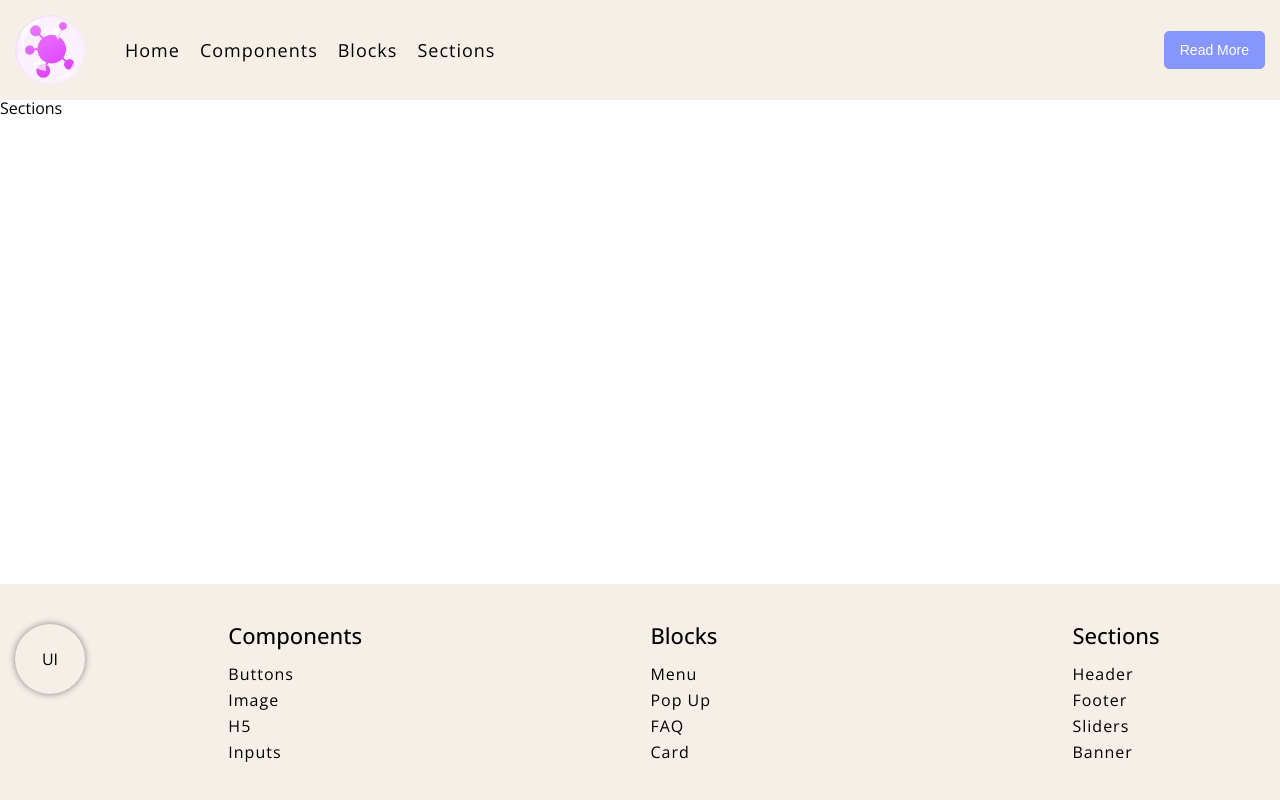
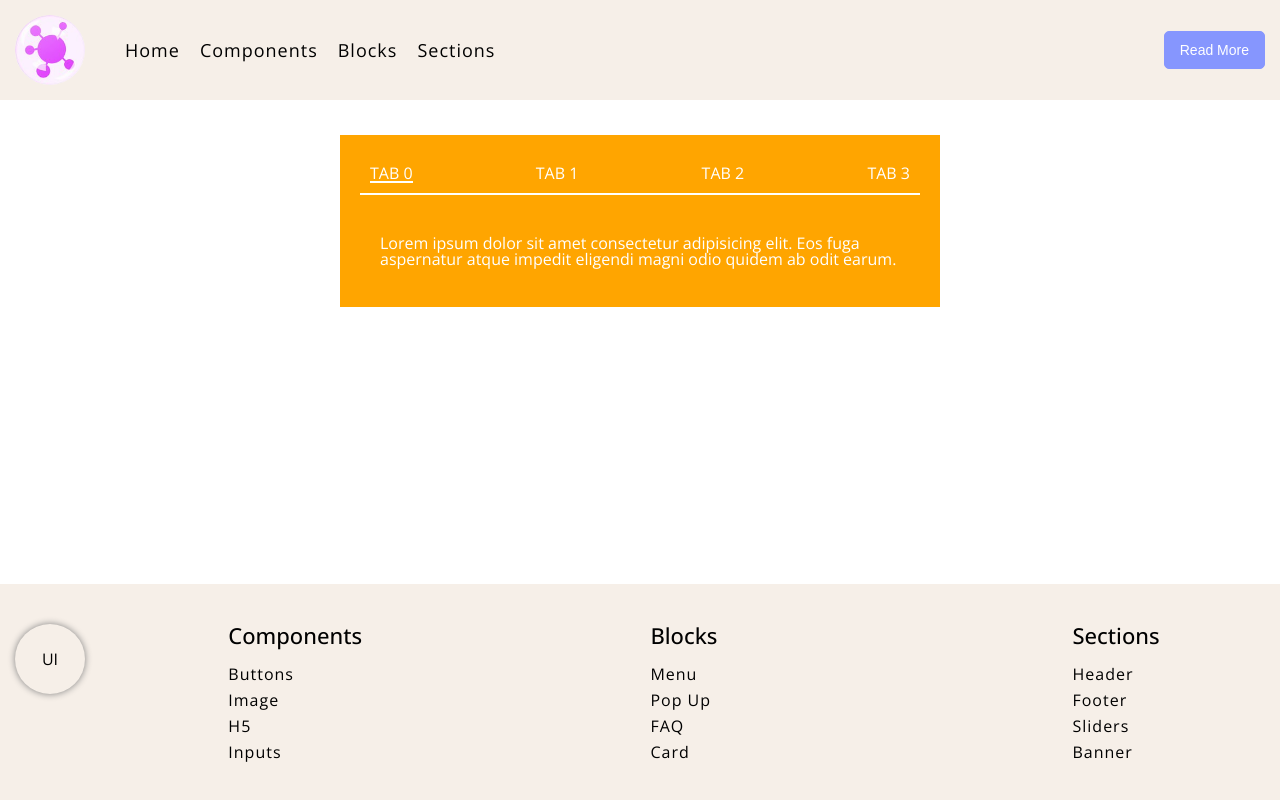
Before and after one commit to IliaRyzhenkov/lib-components, a React (Create React App) app: page /sections in a window 1280 px wide. Built offline with nearby package versions, Linux system fonts and the light colour scheme.

Commit message:
add Tabs

```diff
--- a/package.json
+++ b/package.json
@@ -41,8 +41,5 @@
       "last 1 firefox version",
       "last 1 safari version"
     ]
-  },
-  "devDependencies": {
-    "dts-css-modules-loader": "^2.0.1"
   }
 }
--- a/src/my-lib/blocks/pop-up.tsx
+++ b/src/my-lib/blocks/pop-up.tsx
@@ -5,7 +5,6 @@
 
 
 interface IPopupContent extends IGlobal {
-  open?: boolean
   display?: 'flex' | 'block' | 'inline-flex' | 'inline-block' | 'inline' | 'inline-flex' | 'grid' | 'inline-grid' | 'flow-root',
   justifycontent?: 'center' | 'space-between' | 'space-around' | 'flex-end' | 'flex-start' | 'left' | 'right',
   alignitems?: 'center' | 'flex-end' | 'flex-start' | 'left' | 'right'
@@ -22,6 +21,7 @@
 }
 
 export interface IPopup extends IPopupContent, IPopupEclipse {
+  open?: boolean
   children: React.ReactNode
   openPopup?: any
 }
--- /dev/null
+++ b/src/my-lib/blocks/tabs.tsx
@@ -0,0 +1,125 @@
+import styled from 'styled-components'
+import { IGlobal } from '../models/global'
+
+
+
+
+interface ITabsWrapper extends IGlobal {
+  open?: boolean
+  display?: 'flex' | 'block' | 'inline-flex' | 'inline-block' | 'inline' | 'inline-flex' | 'grid' | 'inline-grid' | 'flow-root',
+  justifycontent?: 'center' | 'space-between' | 'space-around' | 'flex-end' | 'flex-start' | 'left' | 'right',
+  alignitems?: 'center' | 'flex-end' | 'flex-start' | 'left' | 'right'
+  flexWrap?: 'wrap' | 'wrap-reverse' | 'nowrap' | 'inherit' | 'initial' | 'unset'
+  w?: string
+  h?: string
+  mw?: string
+  mh?: string
+  shadow?: string,
+  shadowcolor?: string,
+  br?: string,
+  border?: string
+}
+
+interface ITabs extends ITabsWrapper {
+
+}
+interface ITab extends IGlobal {
+  active?: string
+}
+
+interface ITabsContent extends ITabsWrapper {
+  index: number
+
+}
+
+
+
+
+export const TabsWrapper = styled.section<ITabsWrapper>`
+  width: ${(p) => p.w};
+  height: ${(p) => p.h};
+  max-width: ${(p) => p.mw};
+  max-height: ${(p) => p.mh};
+  display: ${(p) => p.display};
+  flex-wrap: ${(p) => p.flexWrap};
+  justify-content: ${(p) => p.justifycontent};
+  align-items: ${(p) => p.alignitems};
+  color: ${(p) => p.color};
+  background: ${(p) => p.bg};
+  padding: ${(p) => p.p};
+  padding-top: ${(p) => p.pt};
+  padding-bottom: ${(p) => p.pb};
+  padding-left: ${(p) => p.pl};
+  padding-right: ${(p) => p.pr};
+  margin: ${(p) => p.m};
+  margin-top: ${(p) => p.mt};
+  margin-bottom: ${(p) => p.mb};
+  margin-left: ${(p) => p.ml};
+  margin-right: ${(p) => p.mr};
+  ${(p) => p.sx};
+`
+export const Tabs = styled.ul<ITabs>`
+  width: ${(p) => p.w};
+  height: ${(p) => p.h};
+  max-width: ${(p) => p.mw};
+  max-height: ${(p) => p.mh};
+  display: ${(p) => p.display ?? 'flex'};
+  flex-wrap: ${(p) => p.flexWrap};
+  justify-content: ${(p) => p.justifycontent ?? 'space-between'};
+  align-items: ${(p) => p.alignitems};
+  border-radius: ${(p) => p.br};
+  border:${(p) => p.border};
+  box-shadow: ${(p) => p.shadow ? `0px 0px 7px 3px ${p.shadowcolor ?? 'grey'}` : false};
+  color: ${(p) => p.color};
+  padding: ${(p) => p.p};
+  padding-top: ${(p) => p.pt};
+  padding-bottom: ${(p) => p.pb};
+  padding-left: ${(p) => p.pl};
+  padding-right: ${(p) => p.pr};
+  margin: ${(p) => p.m};
+  margin-top: ${(p) => p.mt};
+  margin-bottom: ${(p) => p.mb};
+  margin-left: ${(p) => p.ml};
+  margin-right: ${(p) => p.mr};
+  ${(p) => p.sx};
+`
+export const Tab = styled.li<ITab>`
+  cursor: pointer;
+  color: ${(p) => p.color};
+  padding: ${(p) => p.p};
+  padding-top: ${(p) => p.pt};
+  padding-bottom: ${(p) => p.pb};
+  padding-left: ${(p) => p.pl};
+  padding-right: ${(p) => p.pr};
+  margin: ${(p) => p.m};
+  margin-top: ${(p) => p.mt};
+  margin-bottom: ${(p) => p.mb};
+  margin-left: ${(p) => p.ml};
+  margin-right: ${(p) => p.mr};
+  ${(p) => p.sx};
+  &.active{
+    border-bottom: 2px solid;
+    }
+`
+export const TabsContent = styled.div<ITabsContent>`
+  width: ${(p) => p.w};
+  height: ${(p) => p.h};
+  max-width: ${(p) => p.mw};
+  max-height: ${(p) => p.mh};
+  display: ${(p) => p.display};
+  flex-wrap: ${(p) => p.flexWrap};
+  justify-content: ${(p) => p.justifycontent};
+  align-items: ${(p) => p.alignitems};
+  color: ${(p) => p.color};
+  padding: ${(p) => p.p};
+  padding-top: ${(p) => p.pt};
+  padding-bottom: ${(p) => p.pb};
+  padding-left: ${(p) => p.pl};
+  padding-right: ${(p) => p.pr};
+  margin: ${(p) => p.m};
+  margin-top: ${(p) => p.mt};
+  margin-bottom: ${(p) => p.mb};
+  margin-left: ${(p) => p.ml};
+  margin-right: ${(p) => p.mr};
+  ${(p) => p.sx};
+`
--- a/src/project/pages/components/index.tsx
+++ b/src/project/pages/components/index.tsx
@@ -1,4 +1,4 @@
-import React from 'react';
+
 import { Box, Container } from '../../../my-lib/layout';
 import { Form, Input, Textarea } from '../../../my-lib/components/form';
 import { Button } from '../../../my-lib/components/buttons';
@@ -13,14 +13,8 @@
           <Input type='text' w={'49%'} placeholder='Enter Lastname' />
         </Box>
         <Input type='email' placeholder='Enter Email' />
-      <Textarea placeholder='Message' h='150px'/>
-      <Button type='submit' p='10px 70px' mt='20px' hover='reverseBorder'>Send</Button>
-      <select id="cars">
-  <option value="volvo">Volvo</option>
-  <option value="saab">Saab</option>
-  <option value="opel">Opel</option>
-  <option value="audi">Audi</option>
-</select>
+        <Textarea placeholder='Message' h='150px' />
+        <Button type='submit' p='10px 70px' mt='20px' hover='reverseBorder'>Send</Button>
       </Form>
     </Container>
   )
--- a/src/project/pages/sections/index.tsx
+++ b/src/project/pages/sections/index.tsx
@@ -1,9 +1,58 @@
-import React from 'react';
+import React, { useState } from 'react';
+import { Tab, Tabs, TabsContent, TabsWrapper } from '../../../my-lib/blocks/tabs';
 
 
 const Sections = () => {
- return(
- <h1>Sections</h1>
-)
+  const [tabIndex, setTabIndex] = useState(0)
+  const dataTabs = [
+    {
+      tab: 'tab 0',
+      content: 'Lorem ipsum dolor sit amet consectetur adipisicing elit. Eos fuga aspernatur atque impedit eligendi magni odio quidem ab odit earum.'
+    },
+    {
+      tab: 'tab 1',
+      content: 'Lorem ipsum dolor sit amet consectetur adipisicing elit. Eoodio quidem ab odit earum.'
+    },
+    {
+      tab: 'tab 2',
+      content: 'Lorem ipsum dolor sit t eligendi magni odio quidem ab odit earum.'
+    },
+    {
+      tab: 'tab 3',
+      content: 'Lorem ipsum dolor sit '
+    },
+  ]
+  return (
+    <TabsWrapper mw='600px' m='auto' bg='orange' p='20px' mt='35px' color='white' shadow='true'>
+      <Tabs p='10px' sx='border-bottom:2px solid white; text-transform: uppercase' mb='20px'>
+        {
+          dataTabs.map((tab, index) =>(
+          index === tabIndex
+          ?
+
+
+            <Tab className='active'
+              onClick={() => setTabIndex(index)}
+              key={index}
+            >{tab.tab}</Tab>
+            :
+            <Tab
+            onClick={() => setTabIndex(index)}
+            key={index}
+          >{tab.tab}</Tab>
+            ))
+        }
+      </Tabs>
+
+      {
+        dataTabs.map((content, index) => (
+          index === tabIndex ?
+            <TabsContent p='20px' index={index} key={index}>
+              {content.content}
+            </TabsContent> : false
+        ))
+      }
+    </TabsWrapper>
+  )
 }
 export default Sections
```
Also changed, not shown: 1 other file (tests, documents, lock files or other folders).
